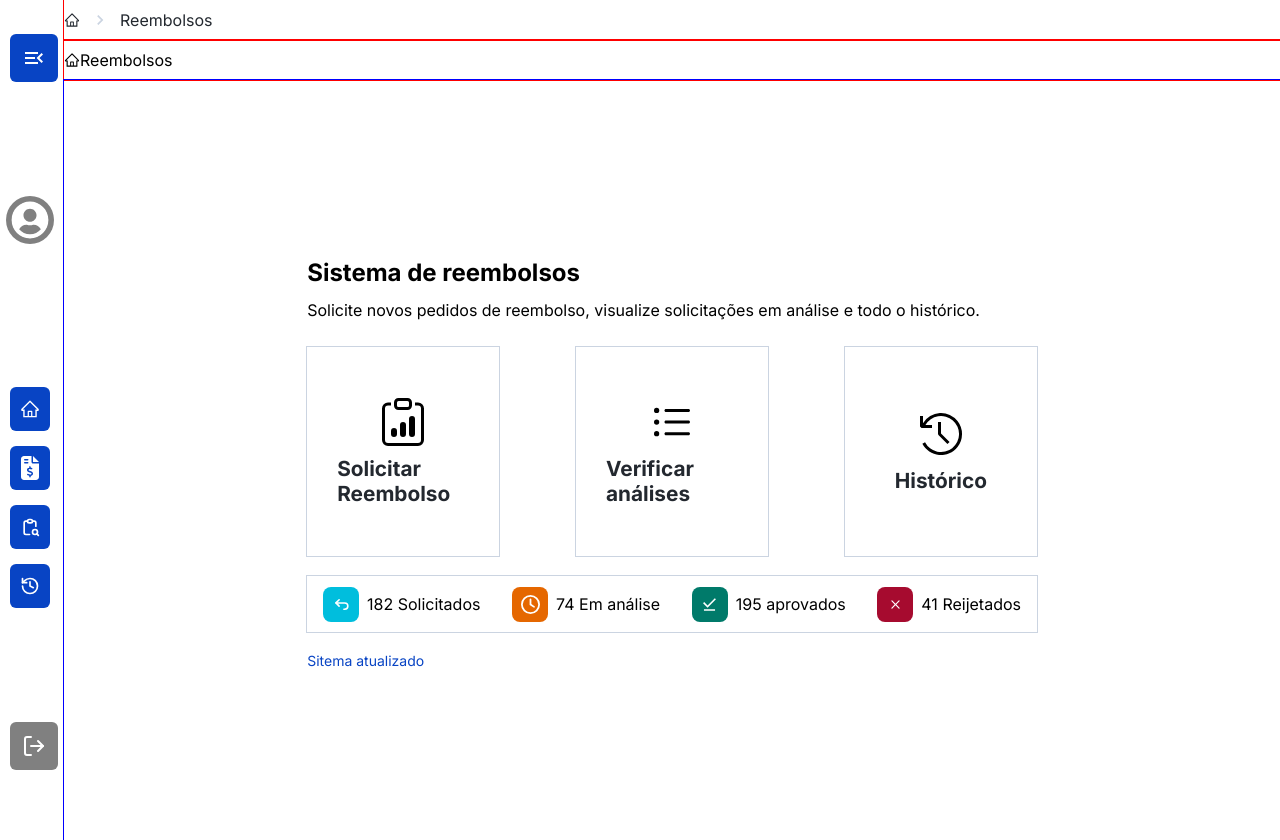
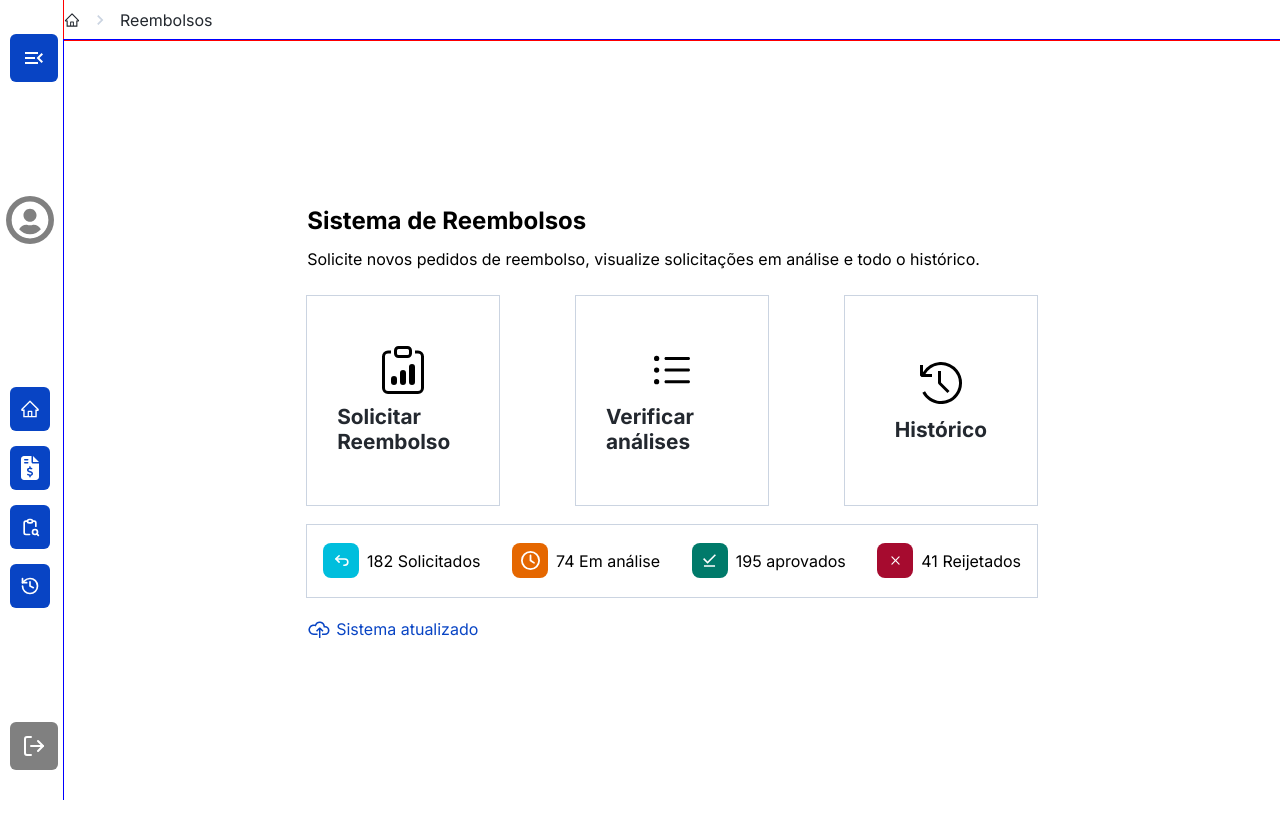
Before and after one commit to lucasgomesdacruz/sispar, a React (Vite) app: page /dashboard in a window 1280 px wide. After the commit the page ends 800 px from the top, so only its background shows below. Built offline with nearby package versions, Linux system fonts and the light colour scheme.

Commit message:
:broom: cleanup: retirar header de dashboard

```diff
--- a/src/pages/dashboard/Dashboard.jsx
+++ b/src/pages/dashboard/Dashboard.jsx
@@ -1,6 +1,5 @@
 import styles from "./Dashboard.module.scss"
-import { AiOutlineHome } from "react-icons/ai";
-// import { FaListUl } from "react-icons/fa6";
+
 import { IoIosList } from "react-icons/io";
 import { VscHistory } from "react-icons/vsc";
 import { BsClipboardData } from "react-icons/bs";
@@ -16,27 +15,16 @@ import { TbArrowBackUp } from "react-icons/tb";
 // import { FiCheck } from "react-icons/fi";
 import { MdOutlineFileDownloadDone } from "react-icons/md";
 import { BsX } from "react-icons/bs";
-
-
-
-
+import { VscCloudUpload } from "react-icons/vsc";
 
 function Dashboard() {
     return (
         <>
         <div className={styles.dashboard}>
-            <header className={styles.header}>
-                <AiOutlineHome />
 
-                <nav>
-                    <ul>
-                        <li>Reembolsos</li>
-                    </ul>
-                </nav>
-            </header>
             <main className={styles.mainContainer}>
                 <div className={styles.mainHeader}>
-                    <h1>Sistema de reembolsos</h1>
+                    <h1>Sistema de Reembolsos</h1>
                     <p>Solicite novos pedidos de reembolso, visualize solicitações em análise e todo o histórico.</p>
                 </div>
 
@@ -69,7 +57,7 @@ function Dashboard() {
                         </li>
                     </ul>
 
-                    <p className={styles.sistem}>Sitema atualizado</p>
+                    <p className={styles.sistem}><VscCloudUpload /> Sistema atualizado</p>
                 </section>
             </main>
         </div>
--- a/src/pages/dashboard/Dashboard.module.scss
+++ b/src/pages/dashboard/Dashboard.module.scss
@@ -1,13 +1,5 @@
 .dashboard {
     width: 95vw;
-
-    .header {
-        display: flex;
-        align-items: center;
-        outline: 1px solid red;
-        width: 100%;
-        height: 5vh;
-    }
 
     .mainContainer {
         width: 100%;
@@ -39,6 +31,15 @@
                 display: flex;
                 justify-content: space-between;
                 // outline: 1px solid rebeccapurple;
+
+                li {
+                    cursor: pointer;
+
+                    &:hover {
+                        box-shadow: 0px 4px 4px 0px #0A0F1E29;
+
+                    }
+                }
             }
 
             .modeAnalysis {
@@ -47,7 +48,9 @@
                 justify-content: space-around;
                 align-items: center;
                 outline: 1px solid #CBD4E1;
-                height: 7vh;
+                height: 9vh;
+
+
 
                 li {
 
@@ -89,9 +92,16 @@
             }
 
             .sistem {
+                display: flex;
+                align-items: center;
+                gap: 5px;
                 color: #0844C4;
-                font-size: 14px;
+                font-size: 16px;
                 font-weight: 400;
+
+                svg {
+                    font-size: 24px;
+                }
             }
         }
     }
```
